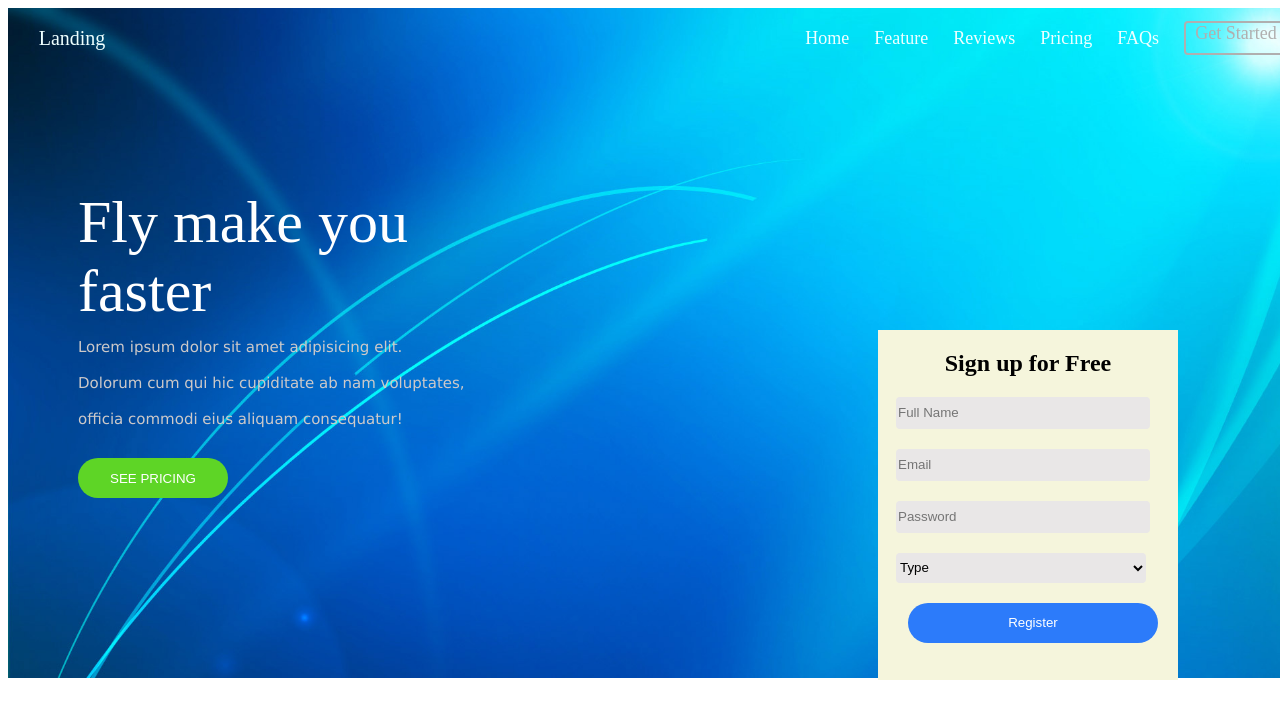
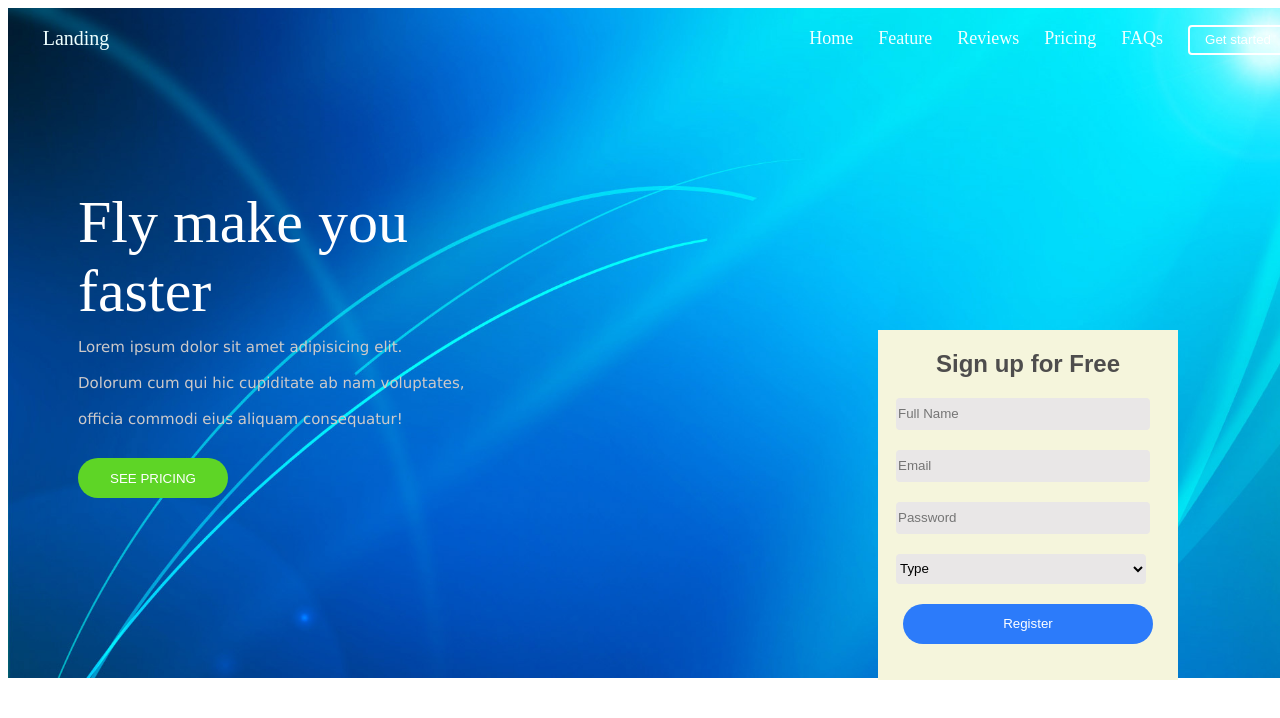
Before and after one commit to RaiTahidkharl/Landing-Page, a plain HTML site: page index.html in a window 1280 px wide. Drawn offline with Linux system fonts and the light colour scheme.

Commit message:
langing pagegit add .

```diff
--- a/index.html
+++ b/index.html
@@ -16,7 +16,7 @@
         <a>Reviews</a>
         <a>Pricing</a>
         <a>FAQs</a>
-        <button1>Get Started</button>
+        <button class="primery-button">Get started</button>
       </div>
 
 
@@ -43,7 +43,7 @@ officia commodi eius aliquam consequatur!</pre></div>
         <select class="sreach-input">
           <option>Type</option>
       </select>
-      <button class="primary-button">Register</button>
+      <button class="secondary-button">Register</button>
 
       </div>
       </div>
--- a/style.css
+++ b/style.css
@@ -35,14 +35,17 @@ p {
   margin-right: 700px;
   font-size: 20px;
 }
-
-button1 {
+.primery-button {
   height: 30px;
   width: 100px;
   background-color: transparent;
-  color: rgb(176, 175, 175);
-  border: 2px solid rgb(176, 175, 175);
+  color: white;
+  border: 2px solid white;
   border-radius: 4px;
+  justify-content: center;
+  text-align: center;
+  align-items: center;
+  margin-top: 3px;
 }
 .container {
   height: 200px;
@@ -93,24 +96,27 @@ pre {
   display: block;
   justify-content: center;
   align-items: center;
-  text-align: left;
+  text-align: start;
   background-color: rgb(233, 231, 231);
   margin-top: 20px;
   margin-left: 18px;
   border: none;
   border-radius: 4px;
+  border: none;
 }
-.primary-button {
+.secondary-button {
   height: 40px;
   width: 250px;
   display: flex;
   justify-content: center;
   text-align: center;
   align-items: center;
-  margin-left: 30px;
+  margin-left: 25px;
+  margin-top: 20px;
   background-color: rgb(44, 123, 250);
 }
 h2 {
-  color: black;
+  color: rgb(78, 77, 77);
   text-align: center;
+  font-family: Arial, Helvetica, sans-serif;
 }
```
